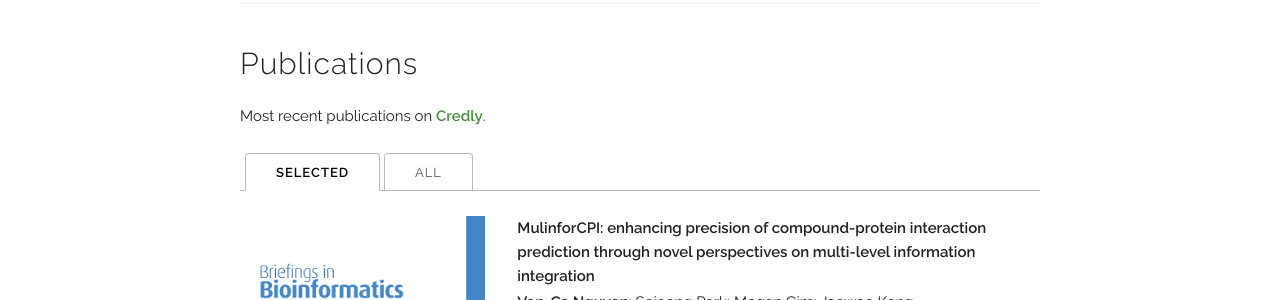
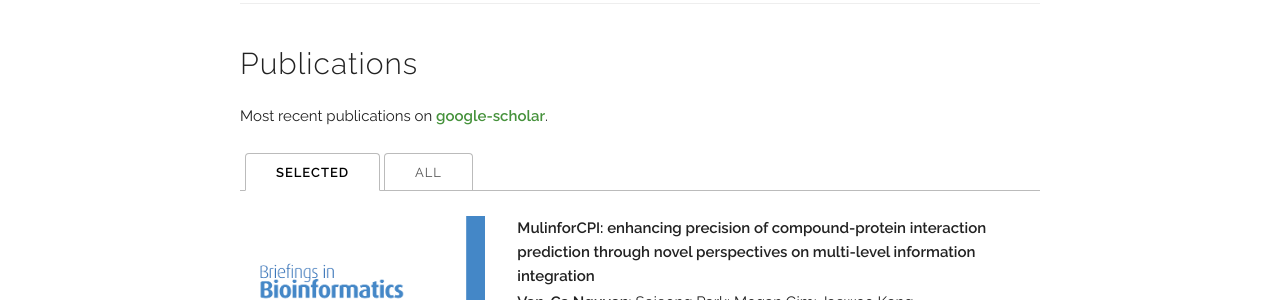
Before and after one commit to nguyenvanca2110/website, a Jekyll site: the page built from index.html, in a window 1280 px wide and 900 px high, scrolled down 1896 px. Shown: the part 153-453 px from the top of the window. Built offline with Jekyll 4.4.1, drawn with Linux system fonts in a browser that asks for light colours; some web fonts are replaced.

```diff
--- a/_layouts/default.html
+++ b/_layouts/default.html
@@ -76,7 +76,7 @@
               <span onclick="window.open('{{ site.data.main_info.cv }}')" style="cursor: pointer">
                 <i class="fa ai ai-cv-square" aria-hidden="true"></i>
               </span>
-              <span onclick="window.open('{{ site.data.main_info.credly }}')" style="cursor: pointer">
+              <span onclick="window.open('{{ site.data.main_info.google-scholar }}')" style="cursor: pointer">
                 <i class="ai fa ai-google-scholar-square" aria-hidden="true"></i>
               </span>
 
@@ -118,7 +118,7 @@
           <span onclick="window.open('{{ site.data.main_info.cv }}')" style="cursor: pointer">
             <i class="fa ai ai-cv-square" aria-hidden="true"></i>
           </span>
-          <span onclick="window.open('{{ site.data.main_info.credly }}')" style="cursor: pointer">
+          <span onclick="window.open('{{ site.data.main_info.google-scholar }}')" style="cursor: pointer">
             <i class="ai ai-google-scholar-square" aria-hidden="true"></i>
           </span>
           <span onclick="window.open('{{ site.data.main_info.github }}')" style="cursor: pointer">
--- a/index.html
+++ b/index.html
@@ -166,7 +166,7 @@
 <div class="docs-section" id="publications">
   <h4>Publications</h4>
 
-  <p>Most recent publications on <a href="{{ site.data.main_info.credly }}" target="_blank">Credly</a>.<br/>
+  <p>Most recent publications on <a href="{{ site.data.main_info.google-scholar }}" target="_blank">google-scholar</a>.<br/>
   <!-- <sup>*</sup> indicates equal contribution. -->
   <!-- </p> -->
 
```
Also changed, not shown: 1 other file.
